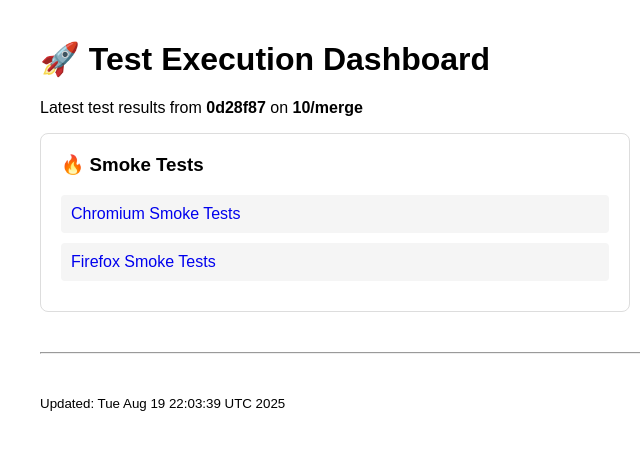
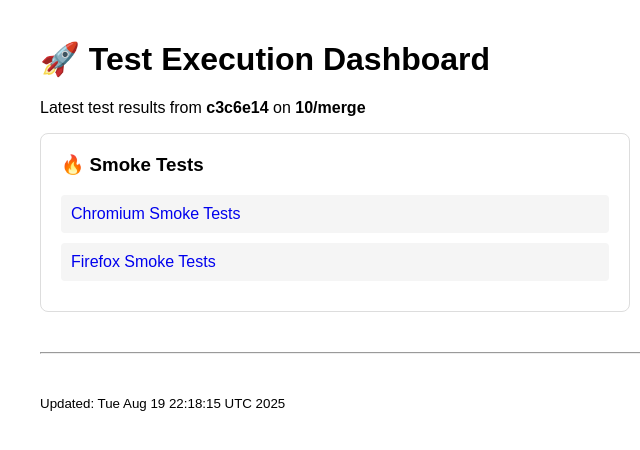
Before and after one commit to philmcneely/PythonPlaywright_Hudl, a plain HTML site: page index.html in a window 1280 px wide. Shown: the full height of the page, 0-640 px from the left. Drawn offline with Linux system fonts and the light colour scheme.

Commit message:
deploy: c3c6e142faa0bf93d6e6b70211f20ea1fc05509c

```diff
--- a/index.html
+++ b/index.html
@@ -13,7 +13,7 @@
 </head>
 <body>
     <h1>🚀 Test Execution Dashboard</h1>
-    <p>Latest test results from <strong>0d28f87</strong> on <strong>10/merge</strong></p>
+    <p>Latest test results from <strong>c3c6e14</strong> on <strong>10/merge</strong></p>
 
     <div class="dashboard">
         <div class="card">
@@ -30,6 +30,6 @@
     </div>
 
     <hr style="margin: 40px 0;">
-    <p><small>Updated: Tue Aug 19 22:03:39 UTC 2025</small></p>
+    <p><small>Updated: Tue Aug 19 22:18:15 UTC 2025</small></p>
 </body>
 </html>
```
